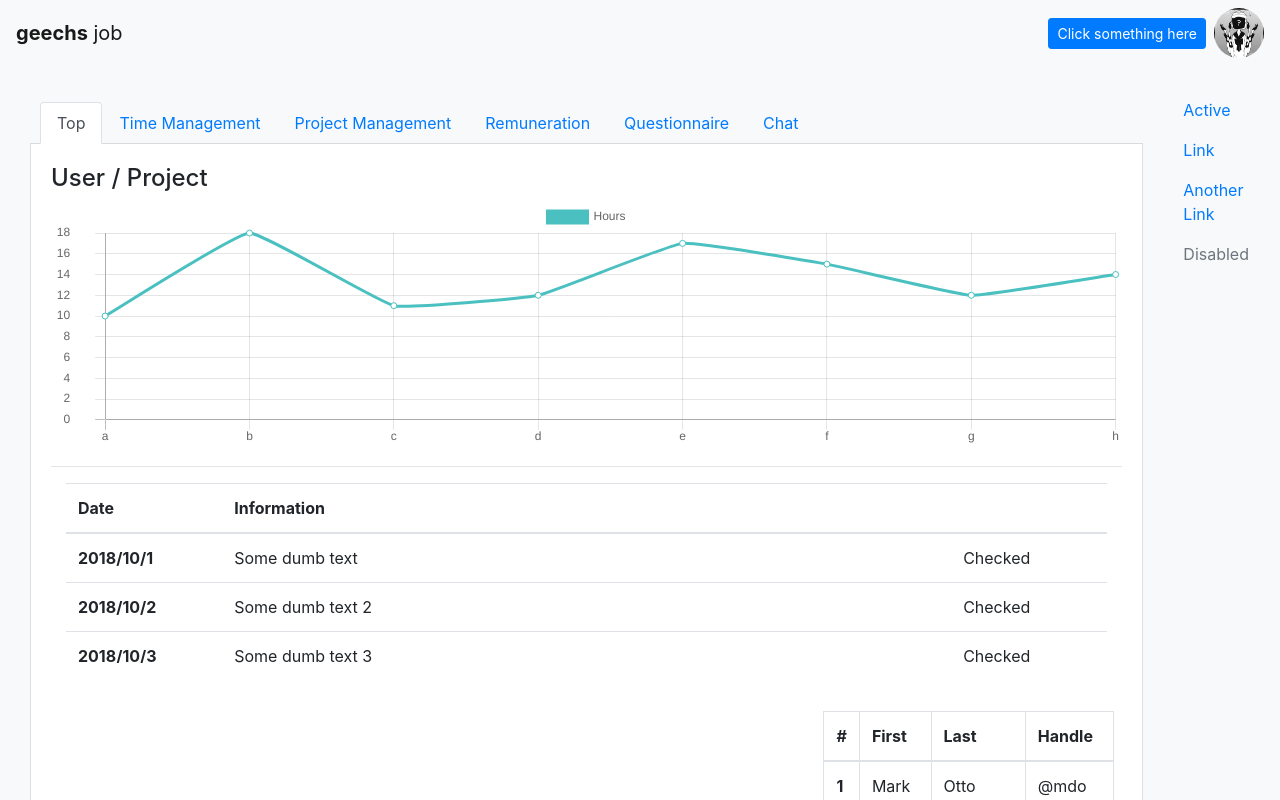
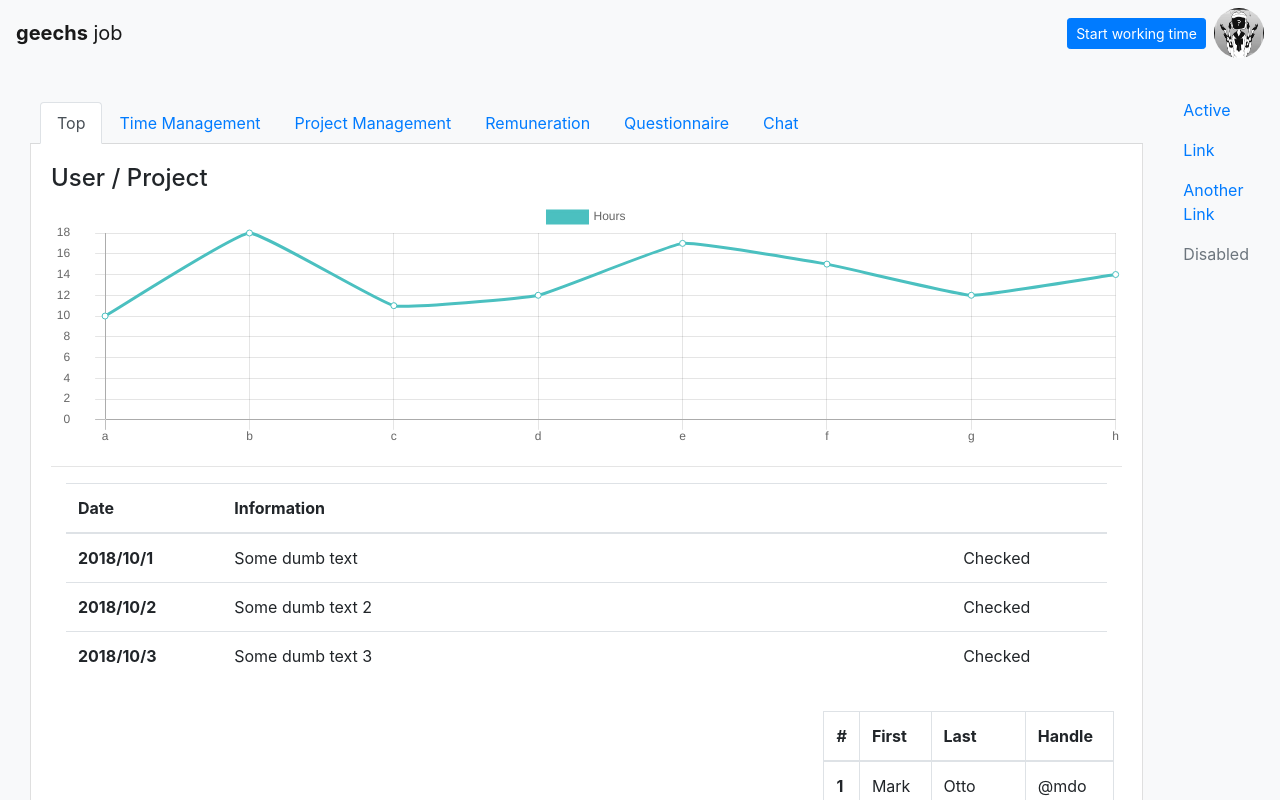
Before and after one commit to unickortega/salesforce_test_oauth_flow, a Vue app: page / in a window 1280 px wide. Shown: the top 800 px of the page. Built offline with nearby package versions, Linux system fonts and the light colour scheme.

Commit message:
Merging updates on Time management and Top page

```diff
--- a/src/App.vue
+++ b/src/App.vue
@@ -17,7 +17,7 @@
           <ul class="navbar-nav mr-auto">
           </ul>
           <div class="form-inline my-2 my-md-0">
-            <button class="btn btn-primary btn-sm mr-2" type="text" placeholder="Search">Click something here</button>
+            <button class="btn btn-primary btn-sm mr-2" type="text" placeholder="Search">Start working time</button>
             <img id="prof_img" src="../src/assets/echo.jpg" class="rounded-circle" alt="">
           </div>
         </div>
```
